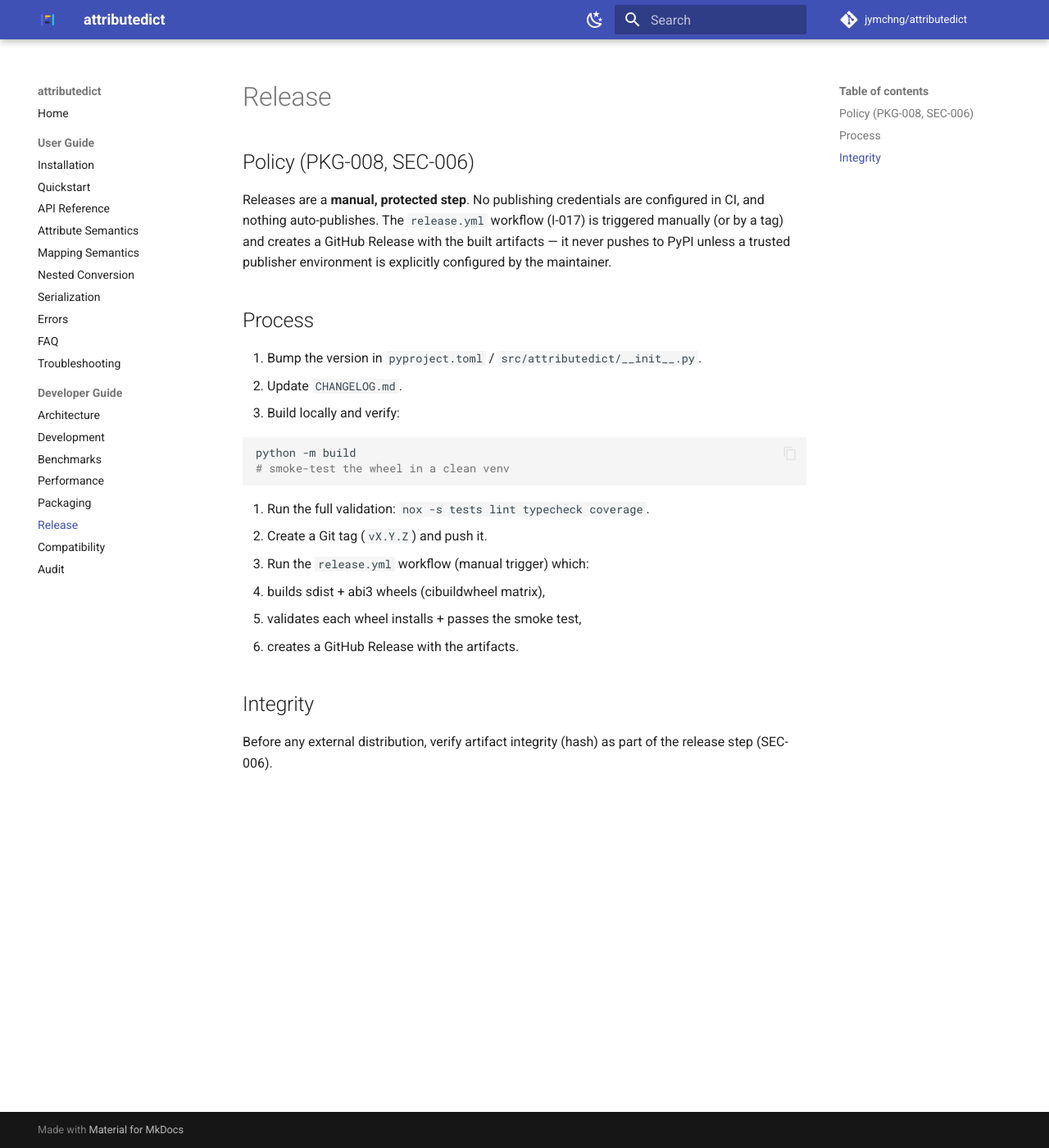
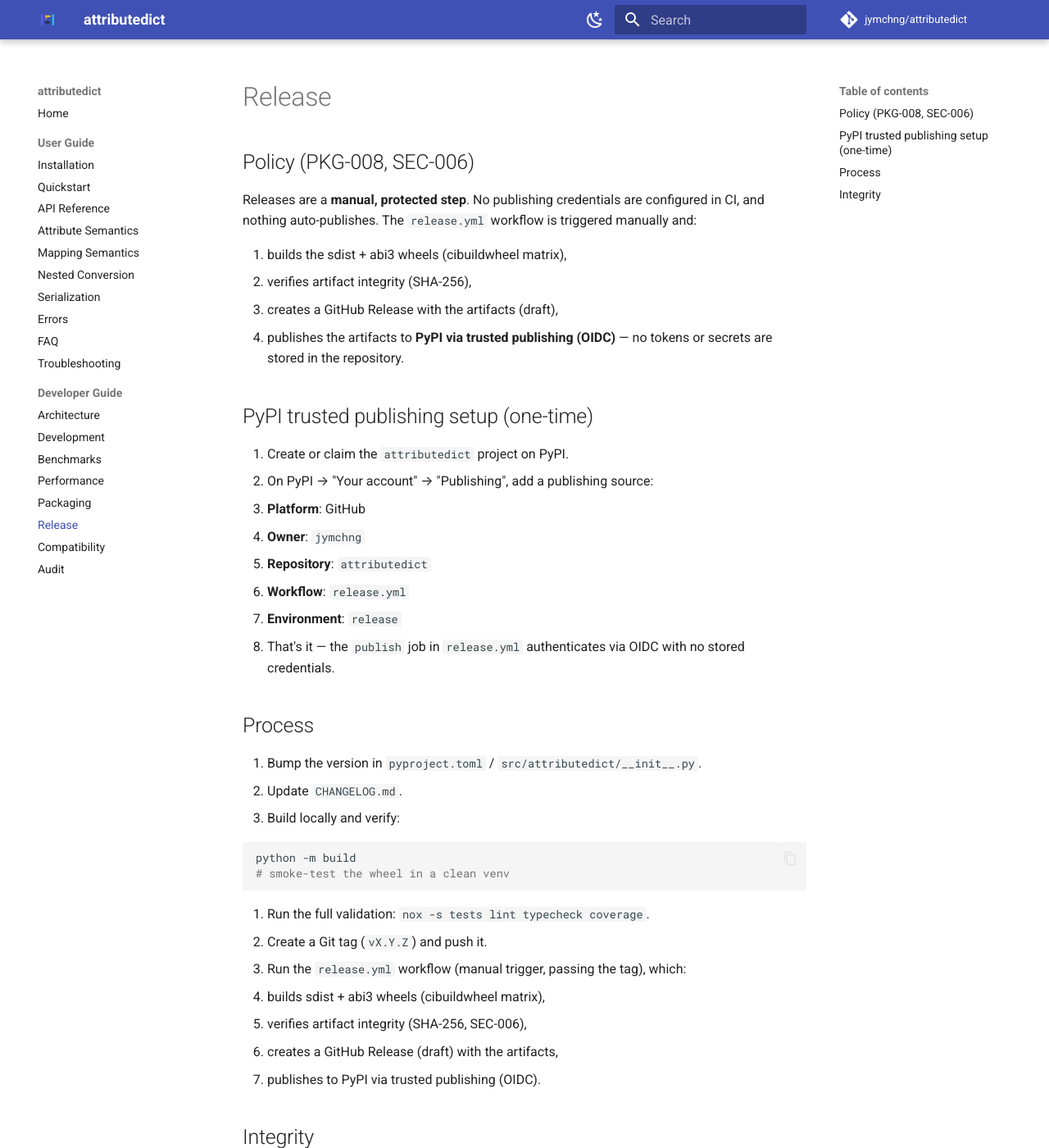
Before and after one commit to jymchng/attributedict, an MkDocs documentation site: the page built from docs/release.md, in a window 1280 px wide and 1400 px high. Shown: the whole window at 82% size. Built offline with MkDocs 1.6.1 and Material for MkDocs 9.7.7, drawn with Linux system fonts in a browser that asks for light colours; comment, search, counter and statistics services are not loaded; some of the changed text lies outside the part shown.

Commit message:
ci: add PyPI release via trusted publishing (OIDC) (goal 3)
- release.yml: add a 'publish' job that uploads the built sdist + abi3
  wheels to PyPI with pypa/gh-action-pypi-publish@v1.14.2 using trusted
  publishing (OIDC, id-token: write) — no tokens/secrets in the repo
- build job: cibuildwheel@v4.2.0 (x86_64 + aarch64), SHA-256 integrity
  (SEC-006), upload-artifact@v4, GitHub Release (draft) via
  softprops/action-gh-release@v3.0.2
- publish job: environment 'release' (trusted-publisher mapping the
  maintainer sets up on PyPI)
- wheels.yml: cibuildwheel bumped to v4.2.0 for consistency
- docs/release.md: one-time PyPI trusted-publishing setup + updated
  release process

Verified: release.yml/wheels.yml/pages.yml YAML valid; action refs current;
no credentials in repo; 274 tests green.

```diff
--- a/docs/release.md
+++ b/docs/release.md
@@ -3,10 +3,26 @@
 ## Policy (PKG-008, SEC-006)
 
 Releases are a **manual, protected step**. No publishing credentials are
-configured in CI, and nothing auto-publishes. The `release.yml` workflow
-(I-017) is triggered manually (or by a tag) and creates a GitHub Release
-with the built artifacts — it never pushes to PyPI unless a trusted
-publisher environment is explicitly configured by the maintainer.
+configured in CI, and nothing auto-publishes. The `release.yml` workflow is
+triggered manually and:
+
+1. builds the sdist + abi3 wheels (cibuildwheel matrix),
+2. verifies artifact integrity (SHA-256),
+3. creates a GitHub Release with the artifacts (draft),
+4. publishes the artifacts to **PyPI via trusted publishing (OIDC)** —
+   no tokens or secrets are stored in the repository.
+
+## PyPI trusted publishing setup (one-time)
+
+1. Create or claim the `attributedict` project on PyPI.
+2. On PyPI → "Your account" → "Publishing", add a publishing source:
+   - **Platform**: GitHub
+   - **Owner**: `jymchng`
+   - **Repository**: `attributedict`
+   - **Workflow**: `release.yml`
+   - **Environment**: `release`
+3. That's it — the `publish` job in `release.yml` authenticates via OIDC
+   with no stored credentials.
 
 ## Process
 
@@ -21,12 +37,14 @@
 
 4. Run the full validation: `nox -s tests lint typecheck coverage`.
 5. Create a Git tag (`vX.Y.Z`) and push it.
-6. Run the `release.yml` workflow (manual trigger) which:
+6. Run the `release.yml` workflow (manual trigger, passing the tag), which:
    - builds sdist + abi3 wheels (cibuildwheel matrix),
-   - validates each wheel installs + passes the smoke test,
-   - creates a GitHub Release with the artifacts.
+   - verifies artifact integrity (SHA-256, SEC-006),
+   - creates a GitHub Release (draft) with the artifacts,
+   - publishes to PyPI via trusted publishing (OIDC).
 
 ## Integrity
 
 Before any external distribution, verify artifact integrity (hash) as part
-of the release step (SEC-006).
+of the release step (SEC-006). The workflow prints SHA-256 checksums for
+every artifact.
```
Also changed, not shown: 2 other files.
